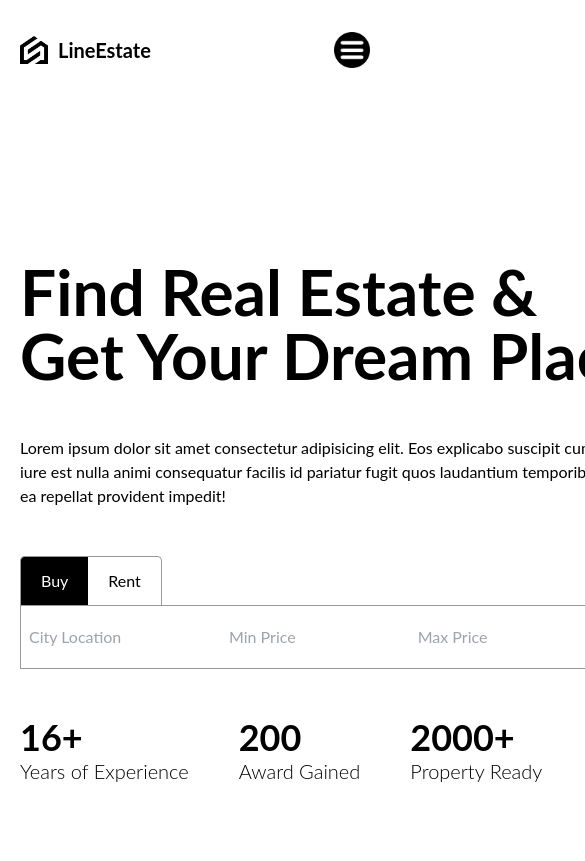
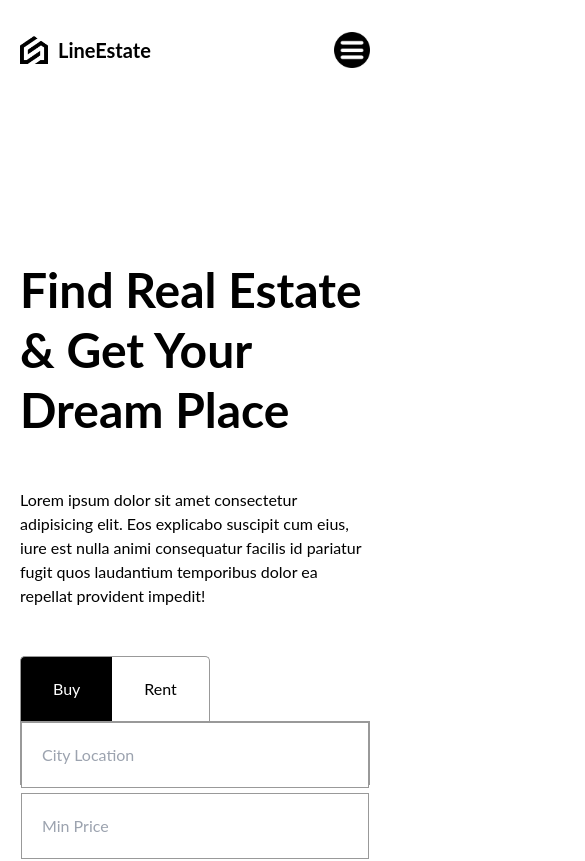
Before and after one commit to linesquad/linestate-client, a React (Vite) app: page / in a window 390 px wide. Shown: the top 861 px of the page, 585 px wide, since content can reach past the window. Built offline with nearby package versions, Linux system fonts and the light colour scheme.

Commit message:
working responsive main page

```diff
--- a/src/components/navbar/Navbar.jsx
+++ b/src/components/navbar/Navbar.jsx
@@ -45,7 +45,7 @@ const Navbar = () => {
           </a>
         </div>
       </div>
-      <div className="md:flex flex-[2] items-center justify-end bg-[#fcf5f3] h-full hidden">
+      <div className="md:flex flex-[2] items-center justify-end  lg:bg-[#fcf5f3] lg:h-screen hidden">
         <a
           href="/"
           className="px-3 py-2 m-5 transition-all duration-400 ease-in-out hover:scale-105"
--- a/src/components/searchBar/SearchBar.jsx
+++ b/src/components/searchBar/SearchBar.jsx
@@ -15,7 +15,7 @@ const SearchBar = () => {
   };
 
   return (
-    <div className="">
+    <div className="smaller:flex smaller:flex-col">
       <div>
         {types.map((type, index) => (
           <button
@@ -24,22 +24,24 @@ const SearchBar = () => {
               query.type === type
                 ? "bg-black text-white"
                 : "bg-white text-black"
-            } px-5 py-3 border border-b-0 text-transform: capitalize border-[#999]  ${
+            } border border-b-0 text-transform: capitalize border-[#999]  ${
               index === 0 ? "rounded-tl-[5px] border-r-0" : ""
             }
-            ${index === 1 ? "border-l-0 rounded-tr-[5px]" : ""}`}
+            ${
+              index === 1 ? "border-l-0 rounded-tr-[5px]" : ""
+            } smaller:px-8 px-9 py-5`}
             onClick={() => switchType(type)}
           >
             {type}
           </button>
         ))}
       </div>
-      <form className="border border-[#999] flex justify-between h-16 g-[5px]">
+      <form className="border border-[#999] md:flex md:justify-between h-16 md:h-auto gap-[5px] flex flex-col md:flex-row">
         <input
           type="text"
           name="location"
           placeholder="City Location"
-          className="py-2 px-2 w-[200px]"
+          className="md:w-[200px] border border-[#999] w-full p-5 md:border-none"
         />
         <input
           type="number"
@@ -47,7 +49,7 @@ const SearchBar = () => {
           min={0}
           max={10000000}
           placeholder="Min Price"
-          className="py-2 px-2 w-[200px]"
+          className="md:w-[200px] border border-[#999] w-full p-5 md:border-none"
         />
         <input
           type="number"
@@ -55,9 +57,12 @@ const SearchBar = () => {
           min={0}
           max={10000000}
           placeholder="Max Price"
-          className="py-2 px-2 w-[200px]"
+          className="md:w-[200px] border border-[#999] w-full p-5 md:border-none"
         />
-        <button className="cursor-pointer bg-[#fece51] px-4">
+        <button
+          className="cursor-pointer bg-[#fece51] p-5 flex justify-center
+        "
+        >
           <img src="/search.png" alt="search" className="w-6" />
         </button>
       </form>
--- a/src/routes/homePage/HomePage.jsx
+++ b/src/routes/homePage/HomePage.jsx
@@ -2,20 +2,20 @@ import SearchBar from "../../components/searchBar/SearchBar";
 
 const HomePage = () => {
   return (
-    <div className="flex ">
-      <div className="flex flex-[3]">
-        <div className="pr-[100px] flex flex-col justify-center gap-12">
-          <h1 className="text-[64px] font-bold leading-none">
+    <div className="flex flex-col md:justify-center h-screen lg:flex-row lg:gap-5">
+      <div className="flex lg:flex-[3] flex-[1] justify-center">
+        <div className="flex flex-col justify-center gap-12 ">
+          <h1 className="sm:text-[64px] font-bold leading-none smaller:text-[48px] text-[52px] smaller:leading-tight">
             Find Real Estate & Get Your Dream Place
           </h1>
-          <p>
+          <p className="smaller:text-base">
             Lorem ipsum dolor sit amet consectetur adipisicing elit. Eos
             explicabo suscipit cum eius, iure est nulla animi consequatur
             facilis id pariatur fugit quos laudantium temporibus dolor ea
             repellat provident impedit!
           </p>
           <SearchBar />
-          <div className="flex gap-[50px]">
+          <div className="md:flex gap-[50px]md:gap-0 md:justify-between hidden">
             <div>
               <h1 className="text-4xl font-bold">16+</h1>
               <h2 className="text-xl font-light">Years of Experience</h2>
@@ -31,7 +31,7 @@ const HomePage = () => {
           </div>
         </div>
       </div>
-      <div className="flex flex-[2] bg-[#fcf5f3] h-screen relative items-center">
+      <div className="lg:flex lg:flex-[2] flex-[1] bg-[#fcf5f3] h-screen relative items-center hidden ">
         <img src="/bg.png" alt="" className="w-[115%] absolute right-0" />
       </div>
     </div>
```
